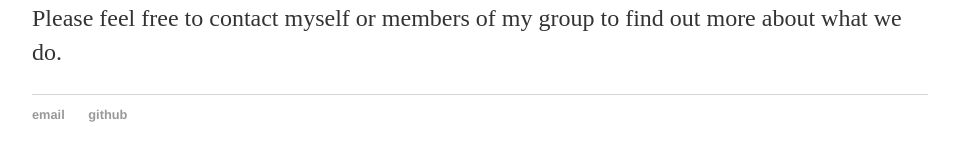
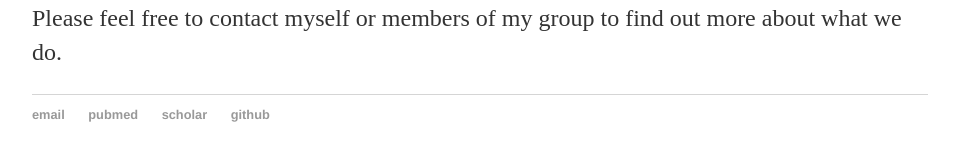
Before and after one commit to miltontan/read-lab-confederation.github.io, a Jekyll site: the page built from about/index.md, in a window 1280 px wide. Shown: the part 570-731 px from the top of the page, without its empty margins (160-1118 px from the left). Built offline with Jekyll 4.4.1, drawn with Linux system fonts in a browser that asks for light colours.

Commit message:
Update default.html

```diff
--- a/_layouts/default.html
+++ b/_layouts/default.html
@@ -22,7 +22,10 @@
 			<footer>
 	    		<ul>
 	        		<li><a href="mailto:tread@emory.edu">email</a></li>
+				<li><a href="https://www.ncbi.nlm.nih.gov/sites/myncbi/timothy.read.2/bibliography/44852677/public/?sort=date&direction=descending">pubmed</a></li>
+				<li><a href="https://scholar.google.com/citations?user=XF5C7cgAAAAJ&hl=en">scholar</a></li>
 	        		<li><a href="https://github.com/Read-Lab-Confederation">github</a></li>
+
 				</ul>
 			</footer>
 		</body>
```
